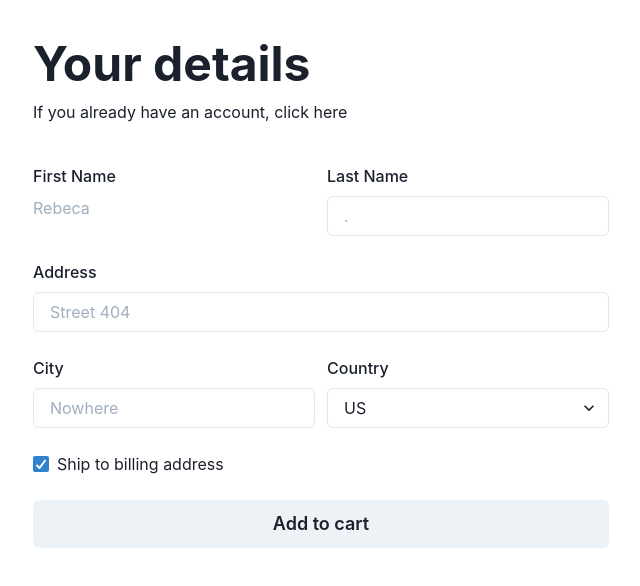
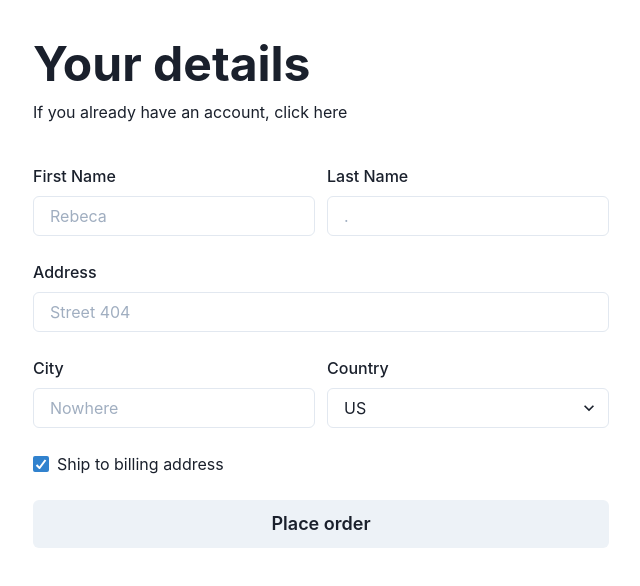
Before and after one commit to rebecagrn/chakra-app, a Next.js app: page /src/components/Details in a window 1280 px wide. Shown: the top 586 px of the page, without its empty margins (7-647 px from the left). Built offline with nearby package versions, Linux system fonts and the light colour scheme.

Commit message:
fix component

```diff
--- a/pages/src/components/Details.tsx
+++ b/pages/src/components/Details.tsx
@@ -23,7 +23,7 @@
         <GridItem colSpan={1}>
           <FormControl>
             <FormLabel>First Name</FormLabel>
-            <input placeholder="Rebeca" />
+            <Input placeholder="Rebeca" />
           </FormControl>
         </GridItem>
         <GridItem colSpan={1}>
@@ -59,7 +59,7 @@
         </GridItem>
         <GridItem colSpan={2}>
           <Button size="lg" w="full">
-            Add to cart
+            Place order
           </Button>
         </GridItem>
       </SimpleGrid>
```
